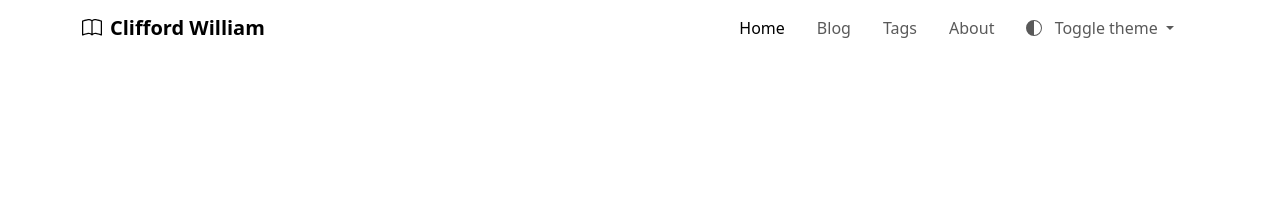
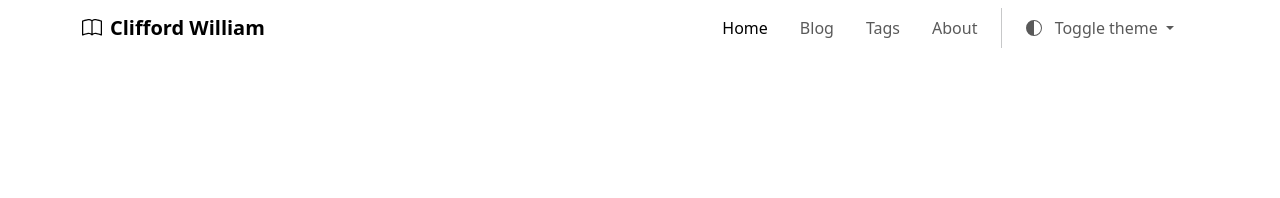
Before and after one commit to cliffordwilliam/my_archive, a Jekyll site: the page built from index.md, in a window 1280 px wide. Shown: the top 198 px of the page. Built offline with Jekyll 4.4.1, drawn with Linux system fonts in a browser that asks for light colours.

Commit message:
fix hide class

```diff
--- a/_layouts/default.html
+++ b/_layouts/default.html
@@ -39,7 +39,7 @@
                 </a>
               </li>
               {% endfor %}
-              <li class="vr d-md-none"></li>
+              <li class="vr .d-none d-md-block"></li>
               <li class="nav-item dropdown">
                 <button class="btn btn-link nav-link dropdown-toggle" id="bd-theme" type="button" aria-expanded="false"
                   data-bs-toggle="dropdown" data-bs-display="static" aria-label="Toggle theme (dark)">
```
